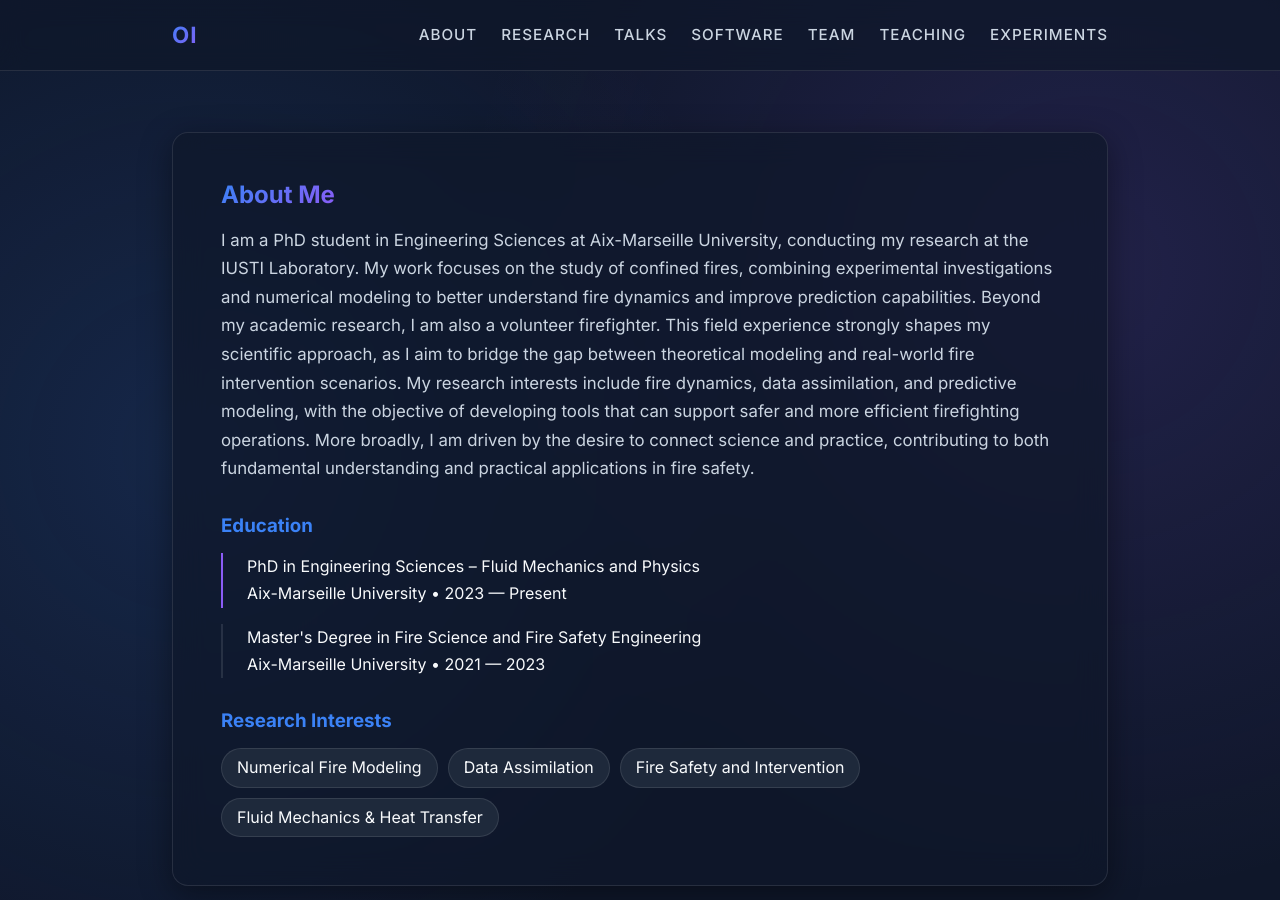
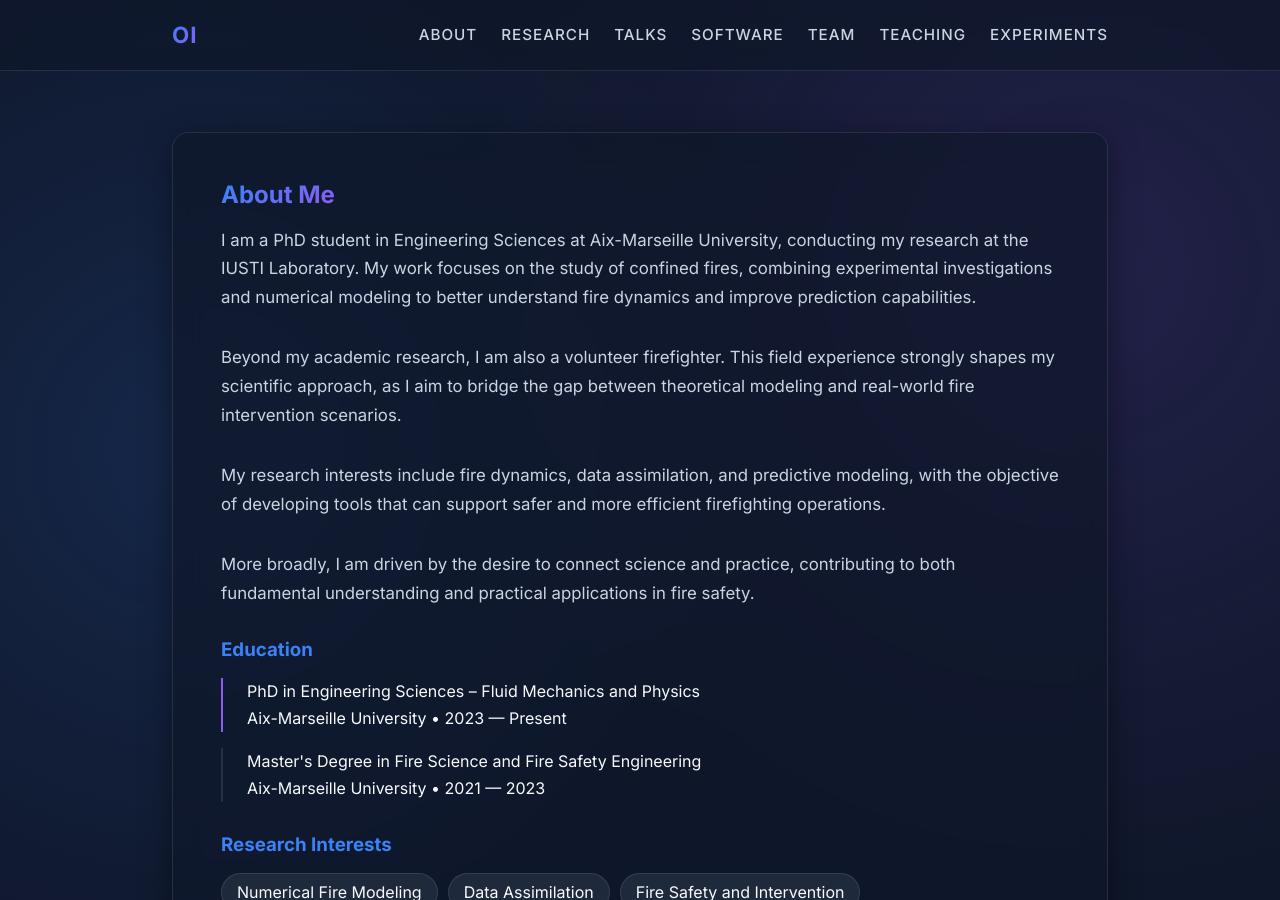
Before and after one commit to oualidikhou/oualidikhou.github.io, a Jekyll site: the page built from about.md, in a window 1280 px wide and 900 px high. Built offline with Jekyll 4.4.1, drawn with Linux system fonts in a browser that asks for light colours.

Commit message:
Update about.md

```diff
--- a/about.md
+++ b/about.md
@@ -7,13 +7,18 @@ title: About
   <h1 class="gradient-text">About Me</h1>
   <p class="hero-bio">
     I am a PhD student in Engineering Sciences at Aix-Marseille University, conducting my research at the IUSTI Laboratory. My work focuses on the study of confined fires, combining experimental investigations and numerical modeling to better understand fire dynamics and improve prediction capabilities.
+  </p>
 
-Beyond my academic research, I am also a volunteer firefighter. This field experience strongly shapes my scientific approach, as I aim to bridge the gap between theoretical modeling and real-world fire intervention scenarios.
+  <p class="hero-bio">
+    Beyond my academic research, I am also a volunteer firefighter. This field experience strongly shapes my scientific approach, as I aim to bridge the gap between theoretical modeling and real-world fire intervention scenarios.
+  </p>
 
-My research interests include fire dynamics, data assimilation, and predictive modeling, with the objective of developing tools that can support safer and more efficient firefighting operations.
+  <p class="hero-bio">
+    My research interests include fire dynamics, data assimilation, and predictive modeling, with the objective of developing tools that can support safer and more efficient firefighting operations.
+  </p>
 
-More broadly, I am driven by the desire to connect science and practice, contributing to both fundamental understanding and practical applications in fire safety.
-
+  <p class="hero-bio">
+    More broadly, I am driven by the desire to connect science and practice, contributing to both fundamental understanding and practical applications in fire safety.
   </p>
 
   <div style="margin-top: 2rem;">
```
